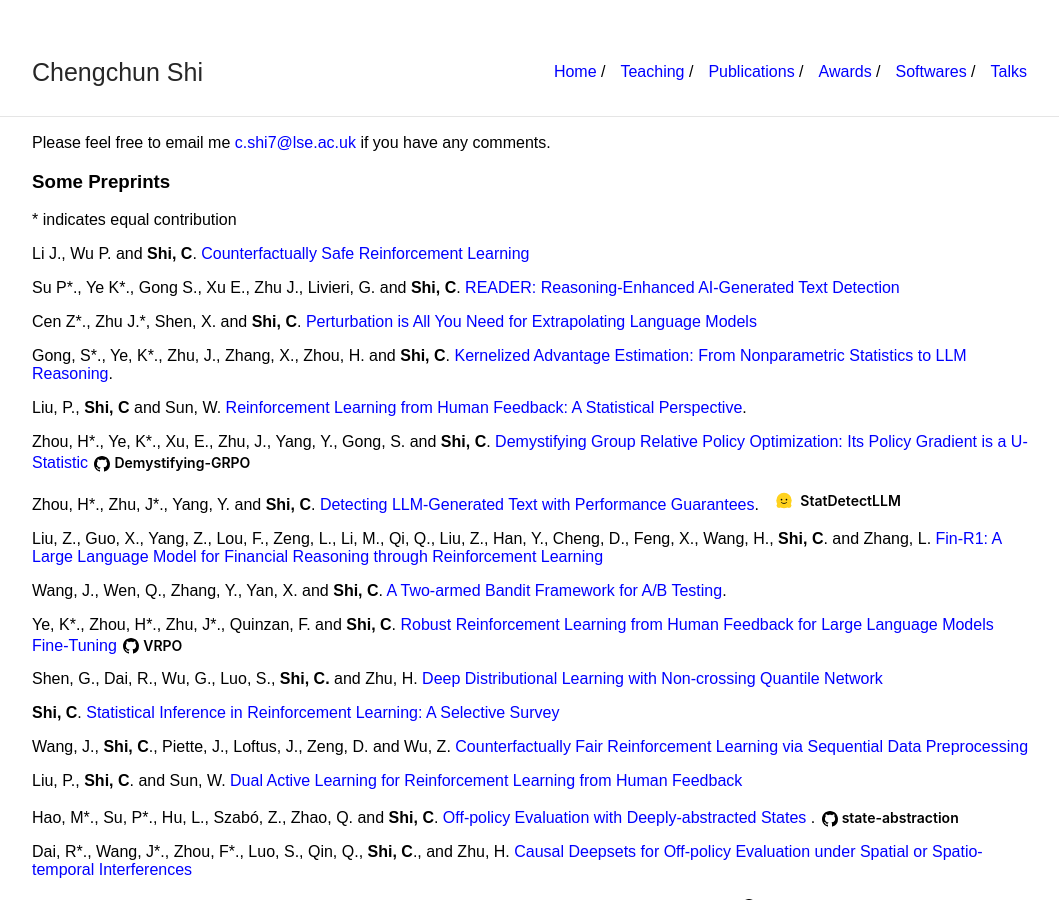
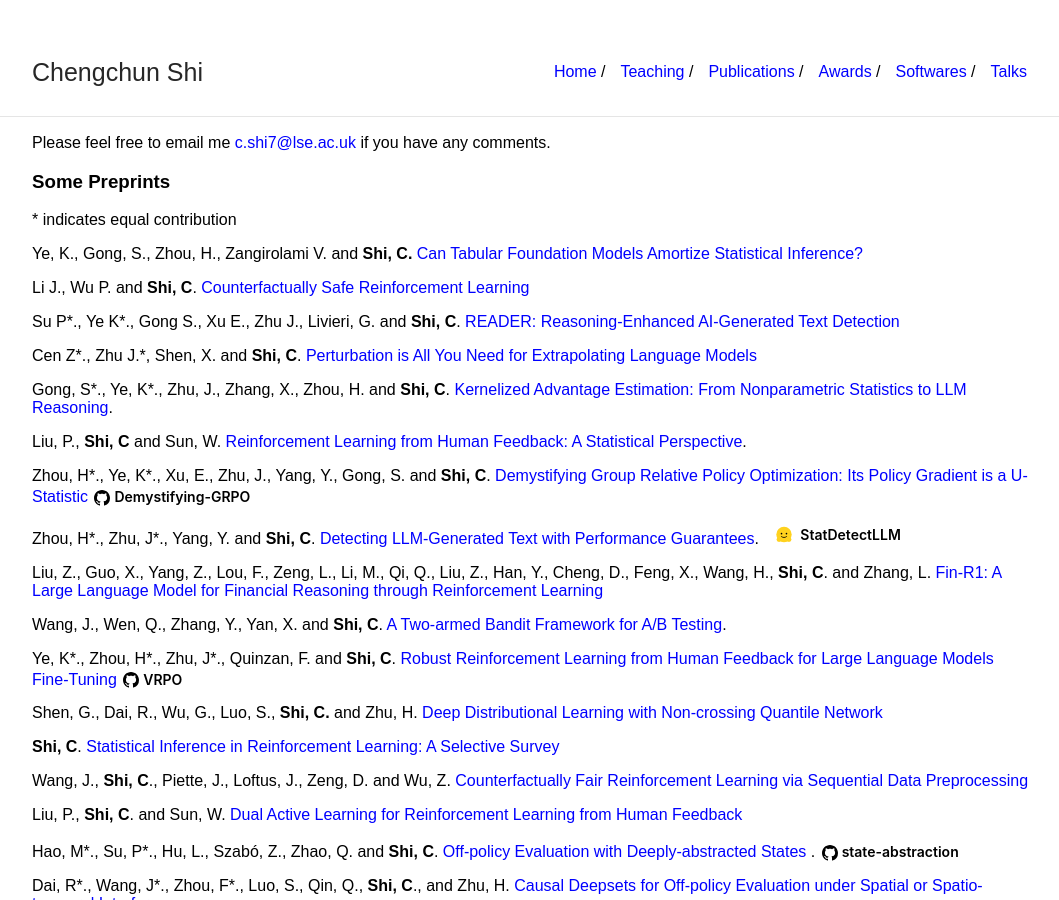
Before and after one commit to callmespring/callmespring.github.io, a Jekyll site: the page built from publication.md, in a window 1280 px wide and 900 px high. Shown: the whole window, without its empty margins (108-1167 px from the left). Built offline with Jekyll 4.4.1, drawn with Linux system fonts in a browser that asks for light colours.

Commit message:
Update publication.md

```diff
--- a/publication.md
+++ b/publication.md
@@ -10,6 +10,8 @@
 ### Some Preprints
 
 \* indicates equal contribution
+
+Ye, K., Gong, S., Zhou, H., Zangirolami V. and **Shi, C.** [Can Tabular Foundation Models Amortize Statistical Inference?](https://arxiv.org/abs/2609.33114)
 
 Li J., Wu P. and **Shi, C**. [Counterfactually Safe Reinforcement Learning](https://arxiv.org/abs/2605.25114)
 
```
